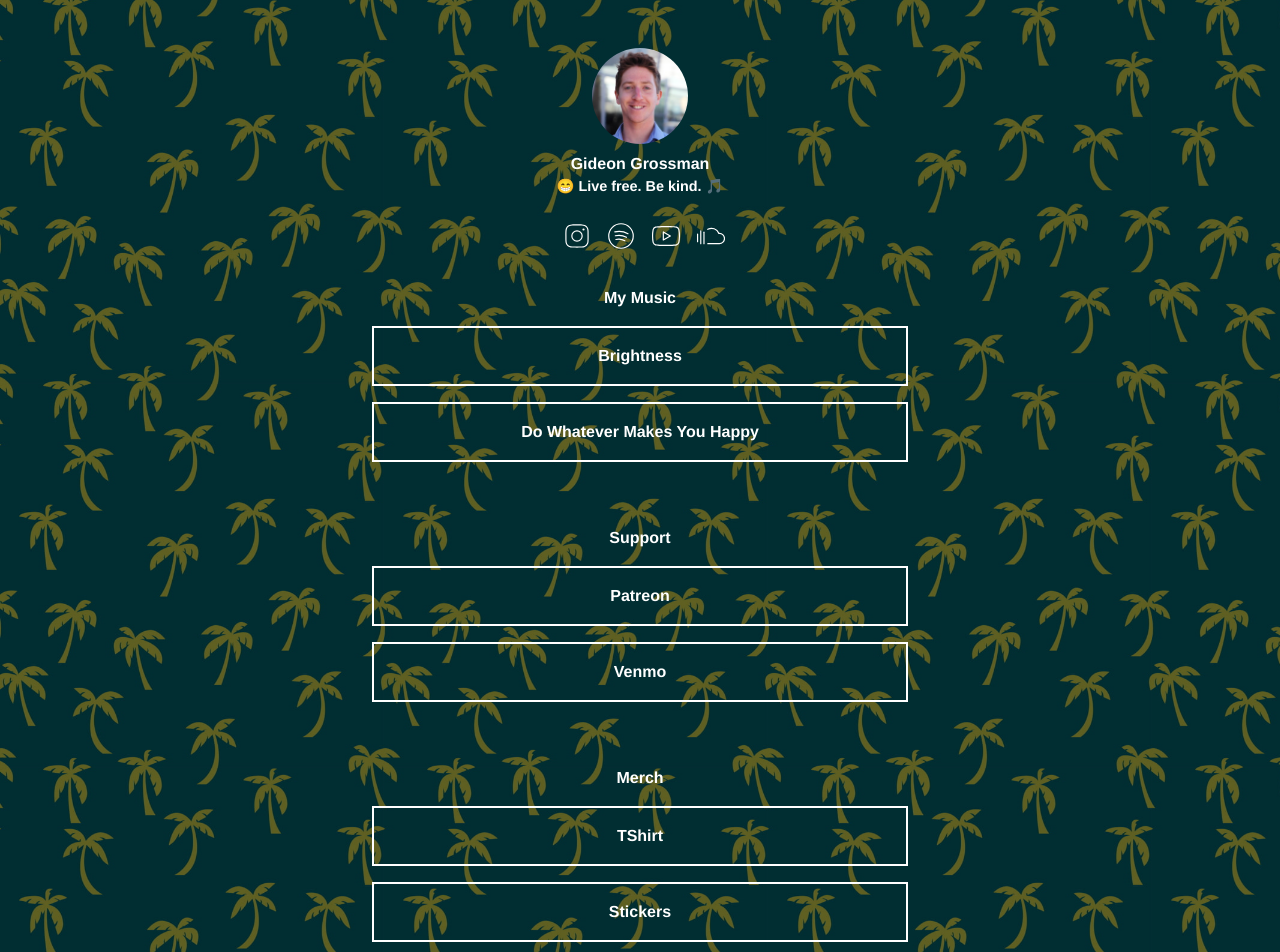
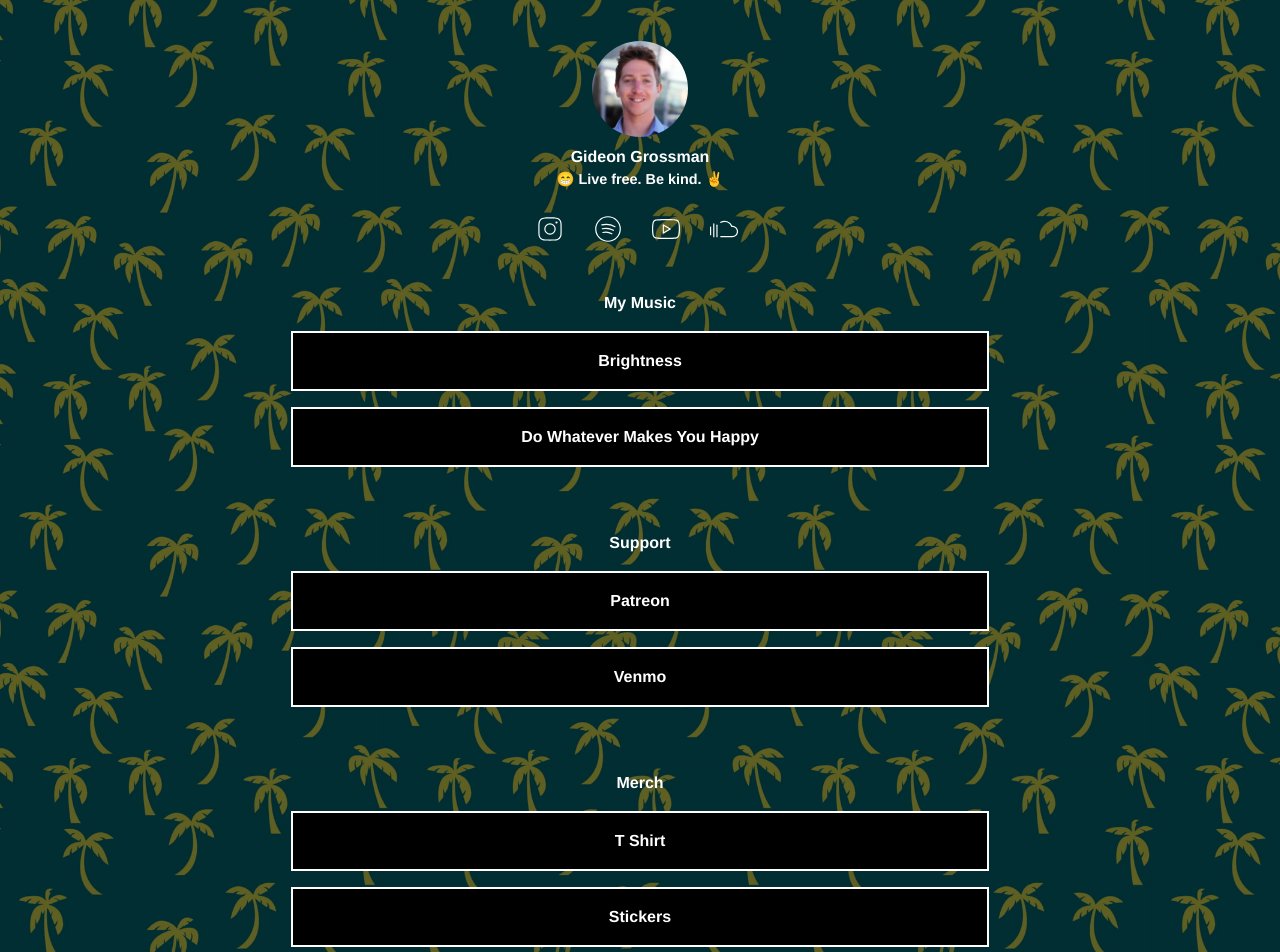
Before and after one commit to gideon-grossman/artist_quicklinks, a Vue app: page / in a window 1280 px wide. Shown: the top 952 px of the page. Built offline with nearby package versions, Linux system fonts and the light colour scheme.

Commit message:
uses for loops and style update

```diff
--- a/src/App.vue
+++ b/src/App.vue
@@ -2,36 +2,27 @@
   <div id="app">
     <div class="content">
       <Header/>
-      <SocialLinks class="mt-4"/>
+        <SocialLinks class="mt-4"/>
 
       <div class="row mt-5 mb-3 justify-content-center">
         My Music
       </div>
-      <div class="row my-row">
-        <button class="my-button" @click.prevent = "getSong('Brightness_Spotify')">Brightness</button>
-      </div>
-      <div class="row">
-        <button class="my-button" @click.prevent = "getSong('Do_Whatever_Makes_You_Happy_Spotify')">Do Whatever Makes You Happy</button>
+      <div class="row" v-for="song in songs" :key="song.key">
+        <button class="my-button" @click.prevent="getSong(song.key)">{{song.label}}</button>
       </div>
 
       <div class="row mt-5 mb-3 justify-content-center">
         Support
       </div>
-      <div class="row">
-        <button class="my-button" @click.prevent = "getSupportLink('Patreon')">Patreon</button>
-      </div>
-      <div class="row">
-        <button class="my-button" @click.prevent = "getSupportLink('Venmo')">Venmo</button>
+      <div class="row" v-for="channel in supportChannels" :key="channel.key">
+        <button class="my-button" @click.prevent="getSupportLink(channel.key)">{{channel.label}}</button>
       </div>
 
       <div class="row mt-5 mb-3 justify-content-center">
         Merch
       </div>
-      <div class="row">
-        <button class="my-button" @click.prevent = "getMerch('TShirt')">TShirt</button>
-      </div>
-      <div class="row">
-        <button class="my-button" @click.prevent = "getMerch('Stickers')">Stickers</button>
+      <div class="row" v-for="item in merchItems" :key="item.key">
+        <button class="my-button" @click.prevent="getMerch(item.key)">{{item.label}}</button>
       </div>
 
 
@@ -50,6 +41,40 @@ export default {
     Header,
     SocialLinks
   },
+  data() {
+    return {
+      songs: [
+        {
+          label: "Brightness",
+          key: "Brightness_Spotify"
+        },
+        {
+          label: "Do Whatever Makes You Happy",
+          key: "Do_Whatever_Makes_You_Happy_Spotify"
+        },
+      ],
+      supportChannels: [
+        {
+          label: "Patreon",
+          key: "Patreon"
+        },
+        {
+          label: "Venmo",
+          key: "Venmo"
+        }
+      ],
+      merchItems: [
+        {
+          label: "T Shirt",
+          key: "TShirt"
+        },
+        {
+          label: "Stickers",
+          key: "Stickers"
+        }
+      ]
+    }
+  },
   methods: {
     getSong(label) {
       return this.getLinkFromServer('MusicLinks', label);
@@ -61,11 +86,7 @@ export default {
       return this.getLinkFromServer('Support', label);
     },
     async getLinkFromServer(category, label) {
-      //hardcode test
-      console.log('in get Link ' );
       var linkUrl = await getLink(category, label);
-      console.log('linkUrl: ' + linkUrl);
-      // open new page at URL
       window.open(linkUrl);
       return linkUrl;
     }
@@ -80,7 +101,6 @@ export default {
   -moz-osx-font-smoothing: grayscale;
   text-align: center;
   color: #2c3e50;
-  /* margin-top: 60px; */
   /* background: linear-gradient(0deg, rgb(200, 100, 100), rgb(58, 78, 255)); */
   background-image: url('./assets/DarkerPalmTreesBackground.jpeg');
   background-repeat: repeat;
@@ -92,7 +112,7 @@ export default {
 }
 
 .content {
-  padding: 2em 23em;
+  padding: 2% 23%;
 }
 
 .my-button {
@@ -101,7 +121,7 @@ export default {
   margin-bottom: 16px;
   transition: box-shadow 0.25s cubic-bezier(0.08, 0.59, 0.29, 0.99) 0s, color 0.25s cubic-bezier(0.08, 0.59, 0.29, 0.99) 0s, border-color 0.25s cubic-bezier(0.08, 0.59, 0.29, 0.99) 0s, transform 0.25s cubic-bezier(0.08, 0.59, 0.29, 0.99) 0s, background-color 0.25s cubic-bezier(0.08, 0.59, 0.29, 0.99) 0s;
   border: 2px solid rgb(255, 255, 255);
-  background-color: transparent;
+  background-color: black;
   color: rgb(255, 255, 255);
   border-radius: 0px;
   font-weight: bold;
--- a/src/components/Header.vue
+++ b/src/components/Header.vue
@@ -11,7 +11,7 @@
             </div>
         <div class="row subtext">
             <div class="col">
-                &#128513 {{ tagline }} &#127925
+                &#128513 {{ tagline }} 	&#9996
             </div>
         </div>
     </div>
--- a/src/components/SocialLinks.vue
+++ b/src/components/SocialLinks.vue
@@ -1,7 +1,7 @@
 <template>
     <div>
-        <div class="row justify-content-center social-links">
-            <div class="col-1" v-for="socialLink in socialLinks" :key="socialLink.name">
+        <div class="row justify-content-center">
+            <div class="col-2 col-md-1 p2" v-for="socialLink in socialLinks" :key="socialLink.name">
                 <a :href="socialLink.url" class="logo">
                     <SVGGenerator :siteName="socialLink.name"/>
                 </a>
@@ -62,7 +62,4 @@ export default {
     width: 32px; */
     transform: scale(1.5);
 }
-.social-links {
-    height: 1em;
-}
 </style>
```
